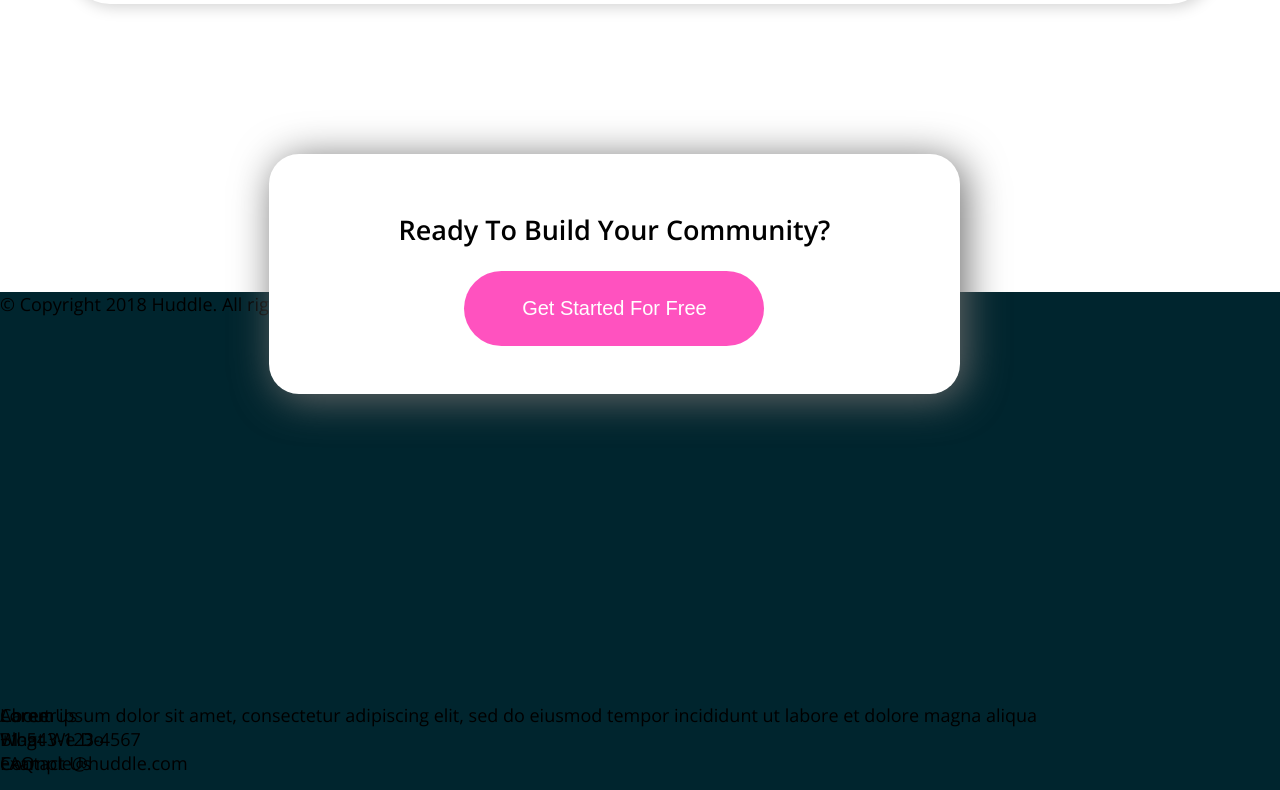
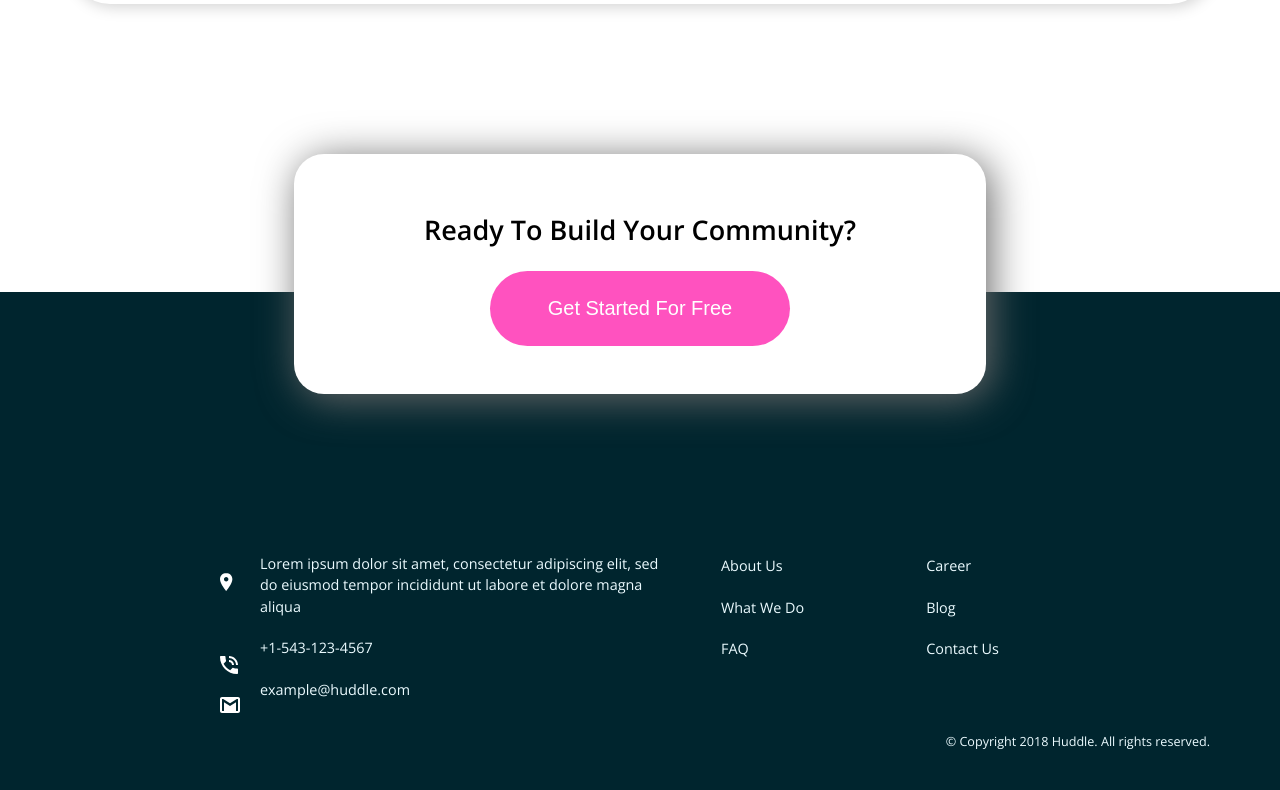
Before and after one commit to shylietara/huddle-landing, a plain HTML site: page index.html in a window 1280 px wide. Shown: the part 2286-3076 px from the top of the page. Drawn offline with nearby package versions, Linux system fonts and the light colour scheme.

Commit message:
Bottom container completed
Have to add logo and then project is done

```diff
--- a/css/styles.css
+++ b/css/styles.css
@@ -46,8 +46,10 @@ ul {
   list-style: none;
   padding: 0;
   margin: 0;
-  position: absolute;
-  bottom:15px;
+}
+
+li {
+  line-height: 1.5em;
 }
 
 .button {
@@ -174,6 +176,7 @@ font-weight: 700;
   width: 100%;
   background-color: #00252e;
   position: relative;
+  color: #ebfbff;
 }
 
 .float {
@@ -189,7 +192,8 @@ font-weight: 700;
   align-items: center;
   box-shadow: 5px 5px 40px #696969;
   top: 305%;
-  left: 21%;
+  left: 23%;
+
 }
 
 .inner-float {
@@ -213,6 +217,63 @@ font-weight: 700;
   margin: auto;
 }
 
+.bottom-text {
+  height: 100%;
+  width: 50%;
+  position: relative;
+  display: flex;
+  justify-content: center;
+  width: 100%;
+
+}
+
+.location {
+  padding-bottom: 65px;
+}
+
+.phone {
+  padding-bottom: 23px;
+}
+
+.icon {
+  display: block;
+}
+
+.list-icons {
+margin-top: 22%;
+margin-right: 20px;
+}
+
+.address {
+  display: flex;
+  justify-content: center;
+  align-items: center;
+  width: 400px;
+  left: 15%;
+  font-size: 0.80em;
+  margin-top: 15%;
+}
+
+.links {
+  display: flex;
+  justify-content: space-around;
+  align-items: center;
+  font-size: 0.80em;
+  width: 400px;
+  margin-top: 12%;
+}
+
+li {
+  line-height: 1.5em;
+  padding-bottom: 20px;
+}
+
+.copyright {
+  position: absolute;
+  bottom: 40px;
+  right: 70px;
+  font-size: 0.70em;
+}
 .attribution {
   display: none;
 }
--- a/index.html
+++ b/index.html
@@ -69,8 +69,14 @@
     </div>
   </div>
   <div class="bottom-container">
+    <div class="bottom-text">
+      <div class="list-icons">
+        <img class="icon location" src="./images/icon-location.svg" alt="location-icon">
+        <img class="icon phone" src="./images/icon-phone.svg" alt="phone-icon">
+        <img class="icon email" src="./images/icon-email.svg" alt="email-icon">
+      </div>
       <div class="address">
-      <ul>
+        <ul class="a">
           <li>Lorem ipsum dolor sit amet, consectetur adipiscing elit, sed do eiusmod tempor
             incididunt ut labore et dolore magna aliqua</li>
           <li>+1-543-123-4567</li>
@@ -78,14 +84,14 @@
       </div>
       <div class="links">
         <div class="links-left">
-        <ul>
+          <ul class="b">
             <li>About Us</li>
             <li>What We Do</li>
             <li>FAQ</li>
           </ul>
         </div>
         <div class="links-right">
-        <ul>
+          <ul class="c">
             <li>Career</li>
             <li>Blog</li>
             <li>Contact Us</li>
@@ -93,6 +99,8 @@
         </div>
         <!--NO SOCIAL MEDIA ICONS BC I AM NOT PAYING FOR THAT SHIT BRUH-->
       </div>
+    </div>
+
     <div class="copyright">
       &copy; Copyright 2018 Huddle. All rights reserved.
     </div>
```
Lines whose indentation alone changed are shown as unchanged.
